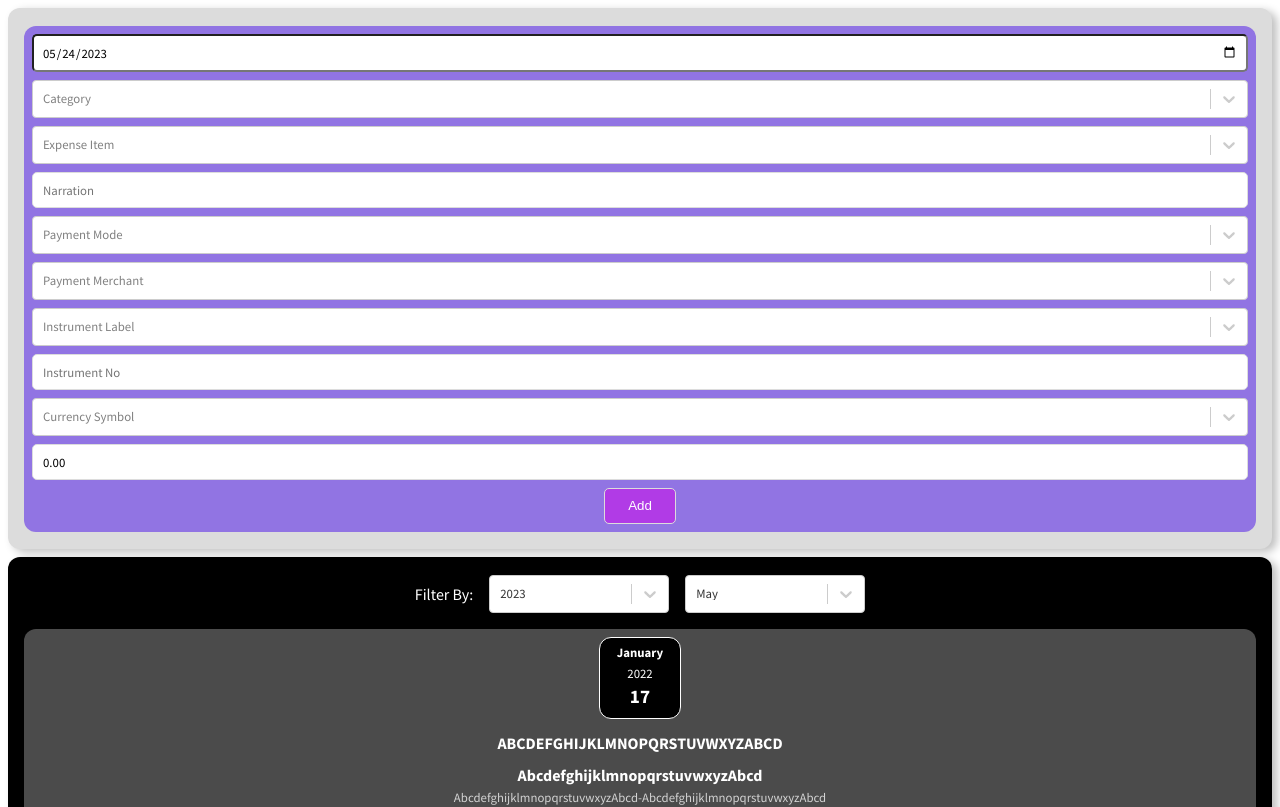
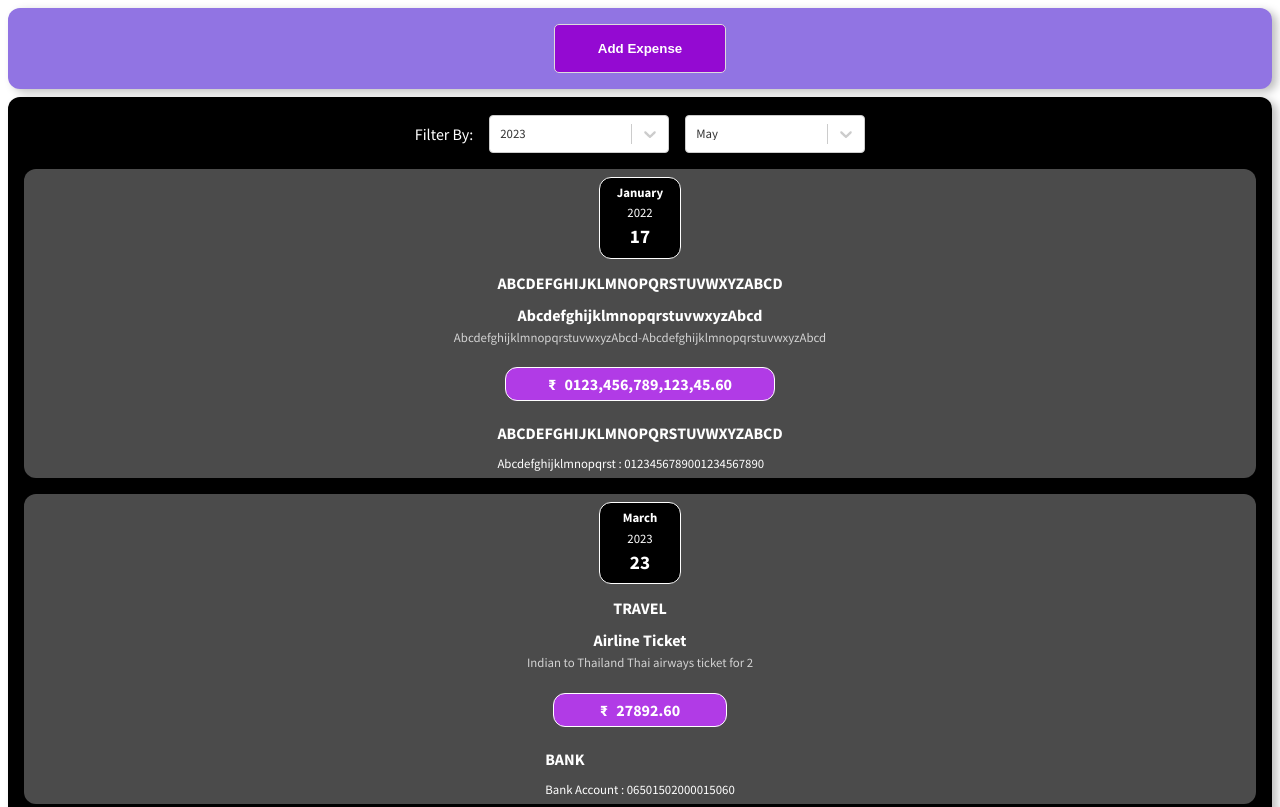
Before and after one commit to sanket-rajgarhia/fisc, a React (Create React App) app: page / in a window 1280 px wide. Shown: the top 807 px of the page. Built offline with nearby package versions, Linux system fonts and the light colour scheme.

Commit message:
Implemented the Add Expense button and minor code refactor.

```diff
--- a/src/components/DataInputForm/DataInputForm.css
+++ b/src/components/DataInputForm/DataInputForm.css
@@ -3,10 +3,22 @@
     flex-direction: row;
     justify-content: flex-start;
 
-    background-color: gainsboro;
+    background-color: #9174E3;
     margin:0.5rem;
     padding-top: 0.1rem;
     padding-bottom: 0.1rem;
+}
+
+.data-input-button{
+    flex-direction: row;
+    justify-content: center;
+    border-radius: 12px;
+    background-color: #9174E3;
+
+    padding: 1rem;
+    margin:0.5rem;
+
+    position: relative;
 }
 
 .input-form{
@@ -68,11 +80,18 @@
 
 button{
     min-height: 36px;
-    width: 72px;
+    min-width: 72px;
     border-radius: 5px;
     border: 1px solid gainsboro;
-    background-color: #b13be6;
+    background-color: #940ad2;
     color: white;
+    font-weight: bolder;
+}
+
+.btn-add-expense{
+    padding: 1rem;
+    white-space: nowrap;
+    min-width: 172px;
 }
 
 #transaction-item-narration{
--- a/src/components/DataInputForm/DataInputForm.js
+++ b/src/components/DataInputForm/DataInputForm.js
@@ -13,6 +13,8 @@ const DataInputForm = (props) => {
 
     const formData = new DataModelPopulation();
 
+    const [isExpenseBeingAdded, setIsExpenseBeingAdded] = useState(false);
+
     const [selectedTransactionDate, setTransactionDate] = useState(getCurrentDate());
     const [selectedTransactionCategory, setTransactionCategory] = useState('');
     const [selectedTransactionItem, setTransactionItem] = useState('');
@@ -23,8 +25,6 @@ const DataInputForm = (props) => {
     const [typedInstrumentNo, setInstrumentNo] = useState('');
     const [selectedCurrencySymbol, setCurrencySymbol] = useState('');
     const [typedAmount, setAmount] = useState('0.00');
-
-
 
     const resetForm = () => {
         setTransactionDate(getCurrentDate());
@@ -37,6 +37,14 @@ const DataInputForm = (props) => {
         setInstrumentNo('');
         setCurrencySymbol('');
         setAmount("0.00");
+    }
+
+    const addExpenseButtonClickHandler = (event) => {
+        setIsExpenseBeingAdded(true);
+    }
+
+    const cancelButtonClickHandler = (event) => {
+        setIsExpenseBeingAdded(false);
     }
 
     const transactionDateChangeHandler = (event) => {
@@ -95,12 +103,12 @@ const DataInputForm = (props) => {
             amount: typedAmount
         };
 
-        console.log(selectedCurrencySymbol);
         resetForm();
-
+        setIsExpenseBeingAdded(false);
         props.onSubmit(expenseData);
     };
 
+    if (isExpenseBeingAdded){
         return (
             <Card className="data-input">
                 <form className='input-form' onSubmit={submitDataInputFormHandler}>
@@ -225,12 +233,26 @@ const DataInputForm = (props) => {
                             <div className="submit">
                                 <button type="submit">Add</button>
                             </div>
+                            <div className="submit">
+                                <button onClick={cancelButtonClickHandler}>Cancel</button>
+                            </div>
 
                         </div>
                     </div>
                 </form>
             </Card>
         );
+    }
+    else{
+        return (
+            <Card className="data-input data-input-button">
+                <div>
+                    <button className="btn-add-expense" onClick={addExpenseButtonClickHandler}>Add Expense</button>
+                </div>
+            </Card>
+        );
+    }
+
 };
 
 export default DataInputForm;
--- a/src/components/Expense/ExpenseItem/ItemDescription/ItemDescription.js
+++ b/src/components/Expense/ExpenseItem/ItemDescription/ItemDescription.js
@@ -5,7 +5,7 @@ const ItemDescription = (props) => {
     return (
         <div className="item-description">
             <div className="item-description__category">
-                <p className="item-description__category__name">{props.itemDescription.categoryName}</p>
+                <p className="item-description__category__name">{props.itemDescription.categoryName.toUpperCase()}</p>
             </div>
 
             <div className="item-description__details">
```
Lines whose indentation alone changed are shown as unchanged.
